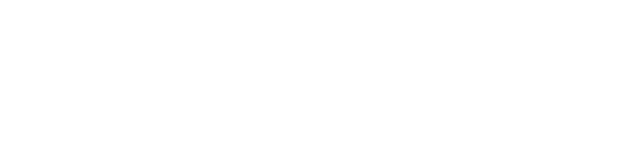
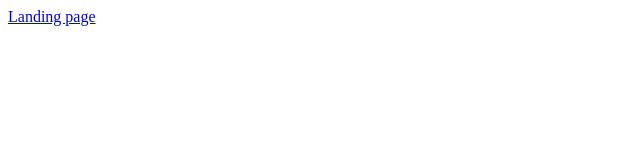
Before and after one commit to bricoded/.github.io, a plain HTML site: page index.html in a window 1280 px wide. Shown: the whole page, without its empty margins (0-640 px from the left). Drawn offline with Linux system fonts and the light colour scheme.

Commit message:
Created Landing Pade

```diff
--- a/index.html
+++ b/index.html
@@ -7,6 +7,10 @@
     <title>My Portfolio</title>
 </head>
 <body>
-
+    <header>
+        <nav>
+            <a href="./landingPage.html">Landing page</a>
+        </nav>
+    </header>
 </body>
 </html>
```
